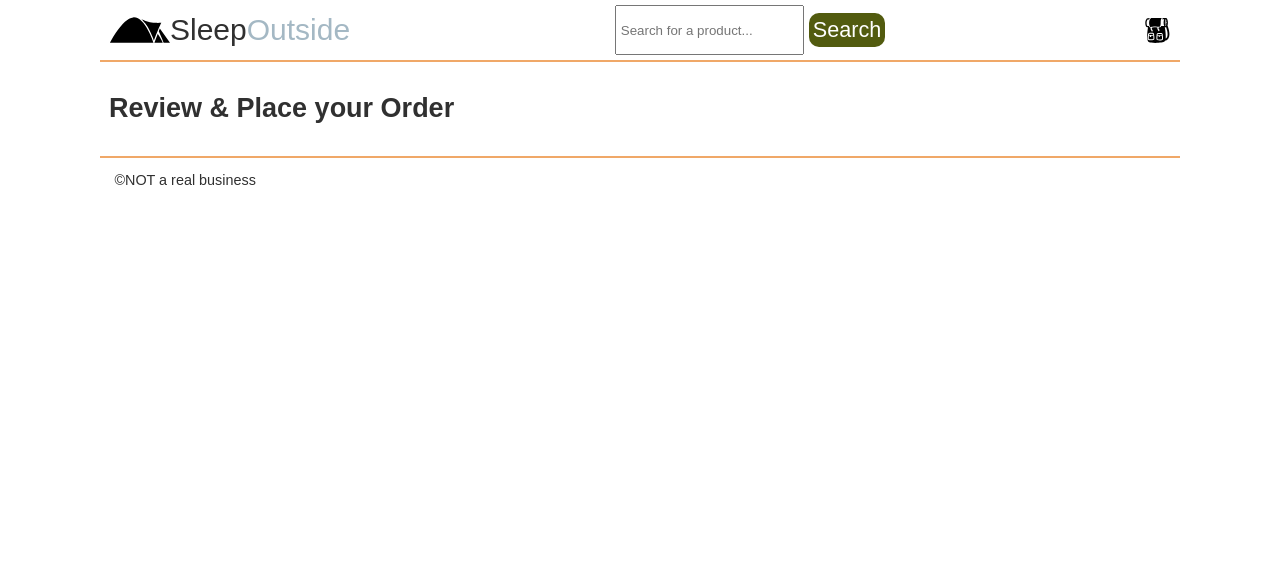
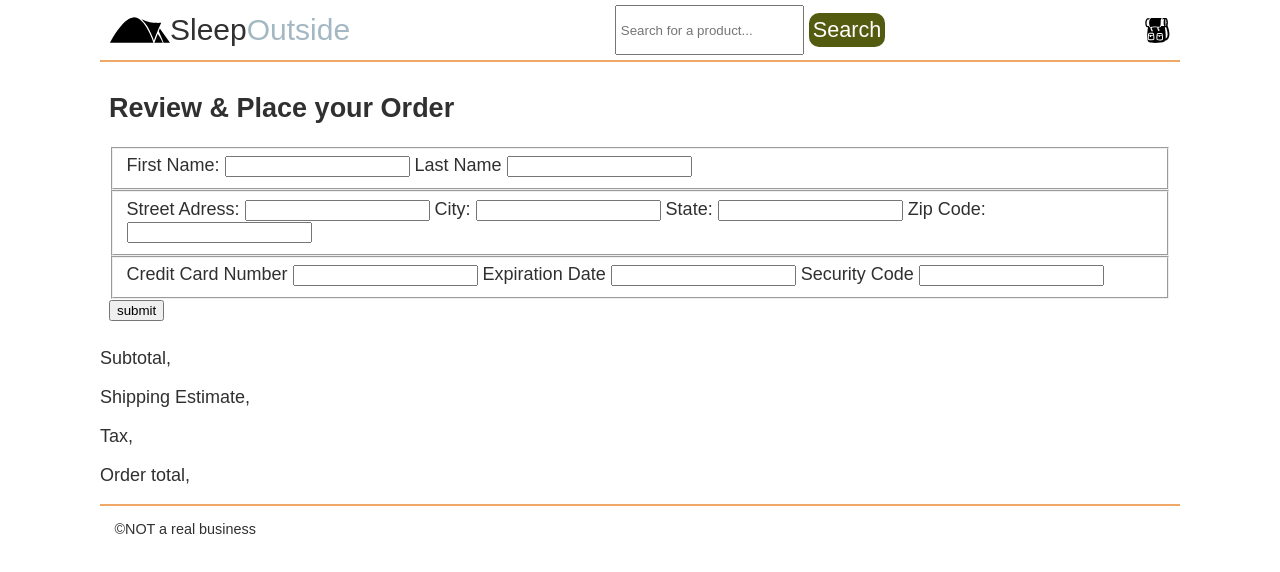
Before and after one commit to RenzoCardoza/WDD330-Team-16, a website: page src/checkout/index.html in a window 1280 px wide. Drawn offline with Linux system fonts and the light colour scheme; files that its build step writes are made by us from their sources; files whose address does not match are found by name.

Commit message:
teamActivity--w04

```diff
--- a/src/checkout/index.html
+++ b/src/checkout/index.html
@@ -8,17 +8,60 @@
 
     <title>Sleep Outside | Checkout</title>
 
-    <link rel="stylesheet" href="css/style.css" />
+    <link rel="stylesheet" href="/css/style.css" />
     <script src="../js/checkout.js" type="module"></script>
   </head>
 
   <body>
-    <header id="page-header" class="divider">
-    </header>
+    <header id="page-header" class="divider"></header>
 
     <main class="divider">
       <section class="products">
         <h2>Review & Place your Order</h2>
+        <form action="">
+          <fieldset>
+          <label for="fName">
+            First Name:
+          </label>
+          <input type="text" id="fName" name="fName" required>
+          <label for="lname" >Last Name</label>
+          <input type="text" id="lname" name="lname" required>
+        </fieldset>
+        <fieldset>
+          <label for="streetAdress">
+            Street Adress:
+          </label>
+          <input type="text" id="streetAdress" name="streetAdress" required>
+          <label for="city">
+            City:
+          </label>
+          <input type="text" id="city" name="city" required>
+          <label for="state">
+            State:
+          </label>
+          <input type="text" id="state" name="state" required>
+          <label for="zcode">
+            Zip Code:
+          </label>
+          <input type="text" id="zcode" name="zcode" required>
+        </fieldset>
+
+        <fieldset>
+          <label for="">Credit Card Number</label>
+          <input type="text">
+          <label for="">Expiration Date</label>
+          <input type="text">
+          <label for="">Security Code</label>
+          <input type="text">
+        </fieldset>
+          <input type="submit" value="submit">
+        </form>
+      </section>
+      <section id="orderSummary">
+        <p>Subtotal, <span id="Subtotal"></span></p>
+        <p>Shipping Estimate, <span id="shippingE"></span></p>
+        <p>Tax, <span id="tax"></span></p>
+        <p>Order total, <span id="ordTotal"></span></p>
       </section>
     </main>
 
--- a/src/js/ProductList.mjs
+++ b/src/js/ProductList.mjs
@@ -3,7 +3,7 @@ import { renderListWithTemplate } from "./utils.mjs";
 
 function productCardTemplate(product) {
   return `<li class="product-card">
-  <a href="product_pages/index.html?product=${product.Id}">
+  <a href="/product_pages/index.html?product=${product.Id}">
   <img
     src="${product.Images.PrimaryMedium}"
     alt="Image of ${product.Name}"
```
Also changed, not shown: src/cart/index.html (+2 -1 lines), src/index.html (+2 -2 lines).
